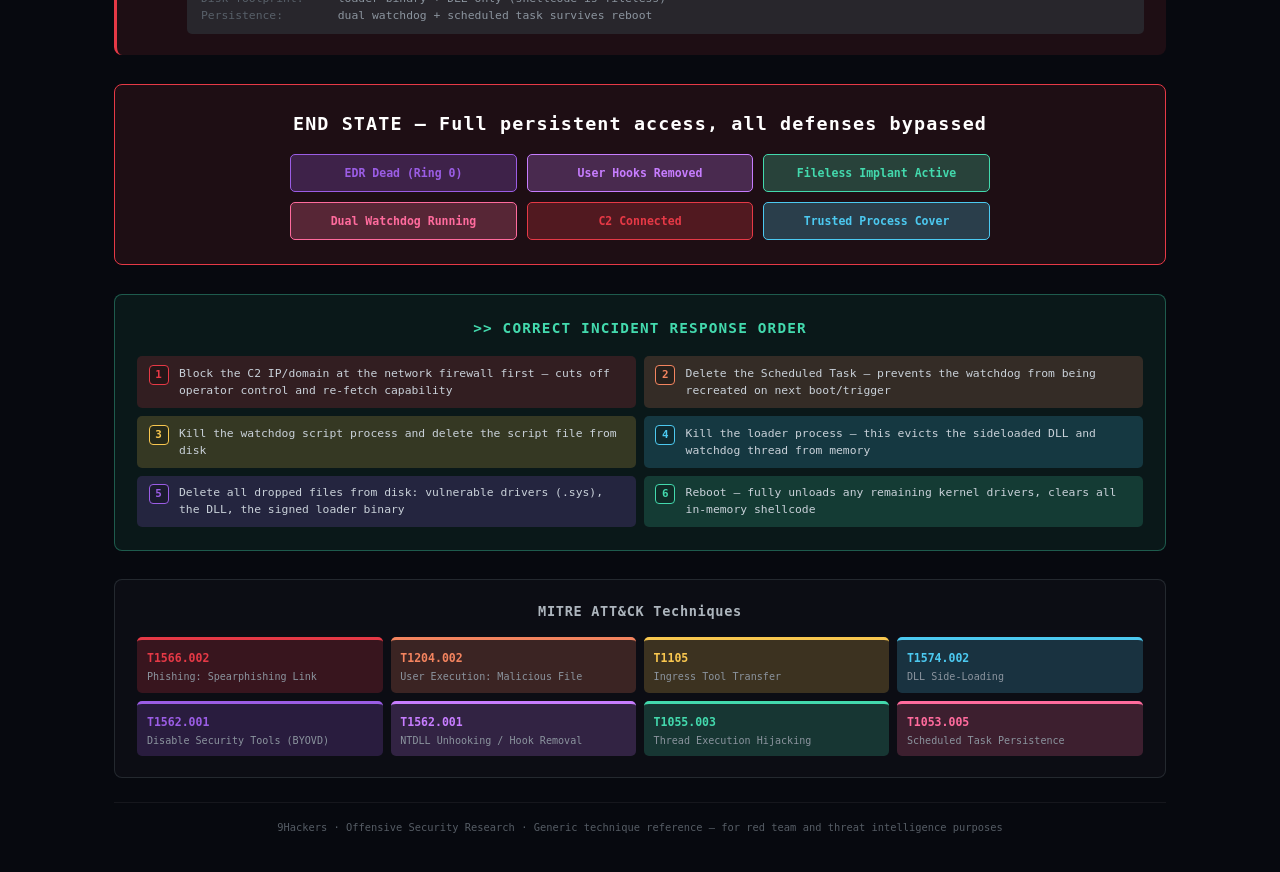
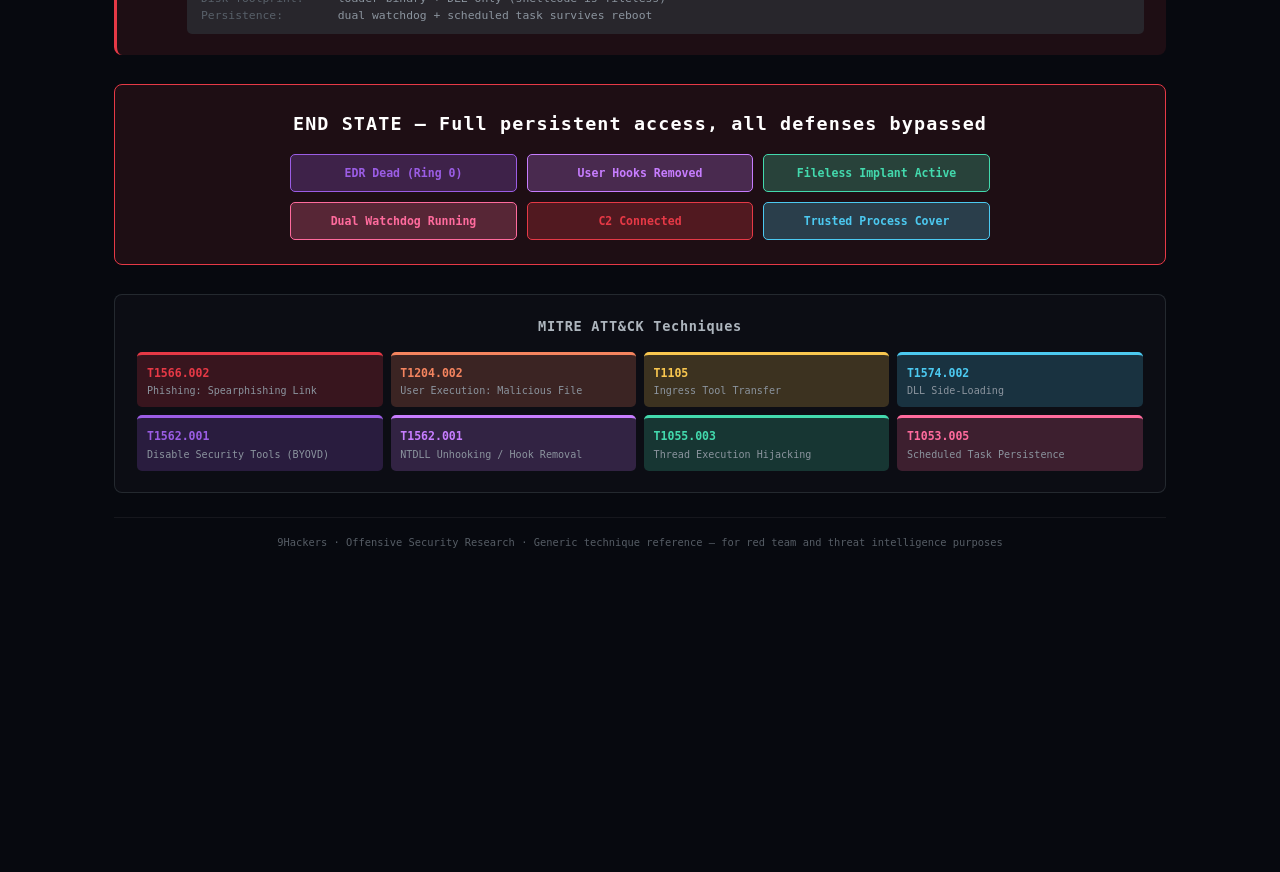
Before and after one commit to hassan0x/APT, a Jekyll site: the page built from methodology.html, in a window 1280 px wide and 900 px high, scrolled down 3212 px. Shown: the top 872 px of the window. Built offline with Jekyll 4.4.1, drawn with Linux system fonts in a browser that asks for light colours; after the commit the page ends 3826 px from its top, so only the background shows below that.

Commit message:
Remove remediation section from methodology page

```diff
--- a/methodology.html
+++ b/methodology.html
@@ -381,31 +381,6 @@ ctx.Rip = (DWORD64)pRemote  <span class="cm">// hijack RIP to shellcode</span>
     </div>
   </div>
 
-  <!-- REMEDIATION -->
-  <div class="sf-remed">
-    <div class="sf-remed-title">&gt;&gt; CORRECT INCIDENT RESPONSE ORDER</div>
-    <div class="sf-remed-grid">
-      <div class="sf-remed-item" style="--ri-bg:rgba(230,57,70,0.18);--ri-color:#E63946;">
-        <span class="ri-num">1</span>Block the C2 IP/domain at the network firewall first — cuts off operator control and re-fetch capability
-      </div>
-      <div class="sf-remed-item" style="--ri-bg:rgba(244,132,95,0.18);--ri-color:#F4845F;">
-        <span class="ri-num">2</span>Delete the Scheduled Task — prevents the watchdog from being recreated on next boot/trigger
-      </div>
-      <div class="sf-remed-item" style="--ri-bg:rgba(249,199,79,0.18);--ri-color:#F9C74F;">
-        <span class="ri-num">3</span>Kill the watchdog script process and delete the script file from disk
-      </div>
-      <div class="sf-remed-item" style="--ri-bg:rgba(76,201,240,0.18);--ri-color:#4CC9F0;">
-        <span class="ri-num">4</span>Kill the loader process — this evicts the sideloaded DLL and watchdog thread from memory
-      </div>
-      <div class="sf-remed-item" style="--ri-bg:rgba(155,93,229,0.18);--ri-color:#9B5DE5;">
-        <span class="ri-num">5</span>Delete all dropped files from disk: vulnerable drivers (.sys), the DLL, the signed loader binary
-      </div>
-      <div class="sf-remed-item" style="--ri-bg:rgba(67,217,173,0.18);--ri-color:#43D9AD;">
-        <span class="ri-num">6</span>Reboot — fully unloads any remaining kernel drivers, clears all in-memory shellcode
-      </div>
-    </div>
-  </div>
-
   <!-- MITRE ATT&CK -->
   <div class="sf-mitre-section">
     <div class="sf-mitre-title">MITRE ATT&amp;CK Techniques</div>
```
